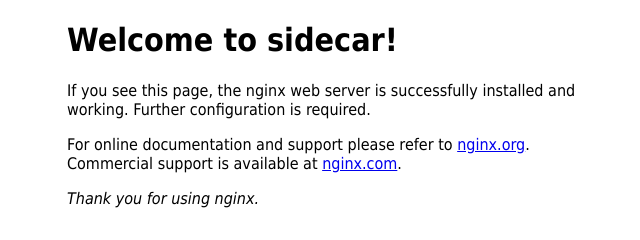
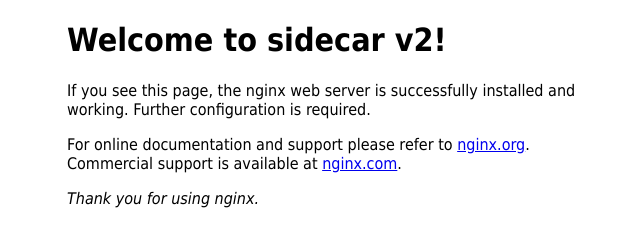
Before and after one commit to d3vpasha/k8s, a plain HTML site: page index.html in a window 1280 px wide. Shown: the full height of the page, 293-933 px from the left. Drawn offline with Linux system fonts and the light colour scheme.

Commit message:
Update index.html

```diff
--- a/index.html
+++ b/index.html
@@ -11,7 +11,7 @@
 </style>
 </head>
 <body>
-<h1>Welcome to sidecar!</h1>
+<h1>Welcome to sidecar v2!</h1>
 <p>If you see this page, the nginx web server is successfully installed and
 working. Further configuration is required.</p>
 
```
